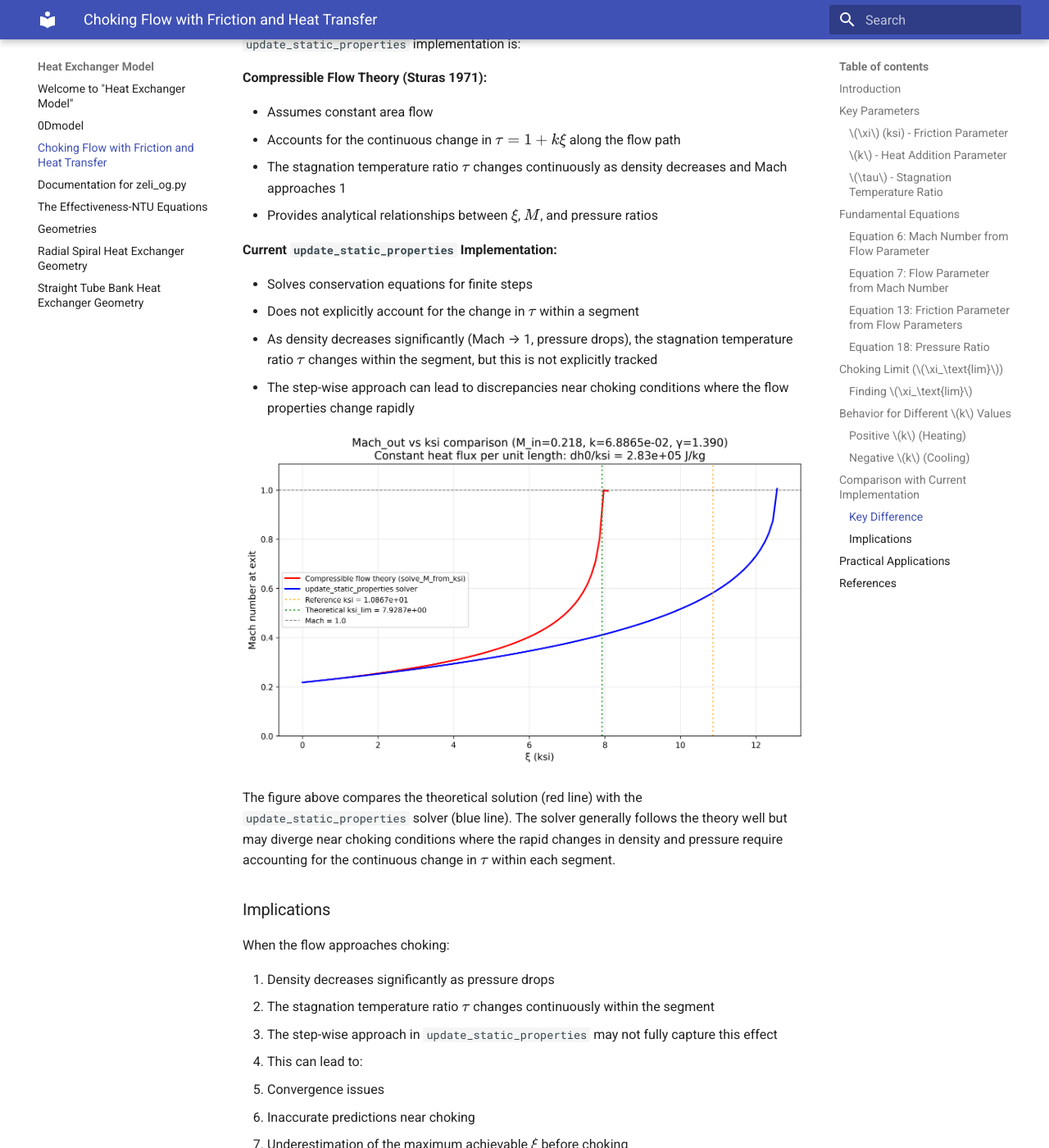
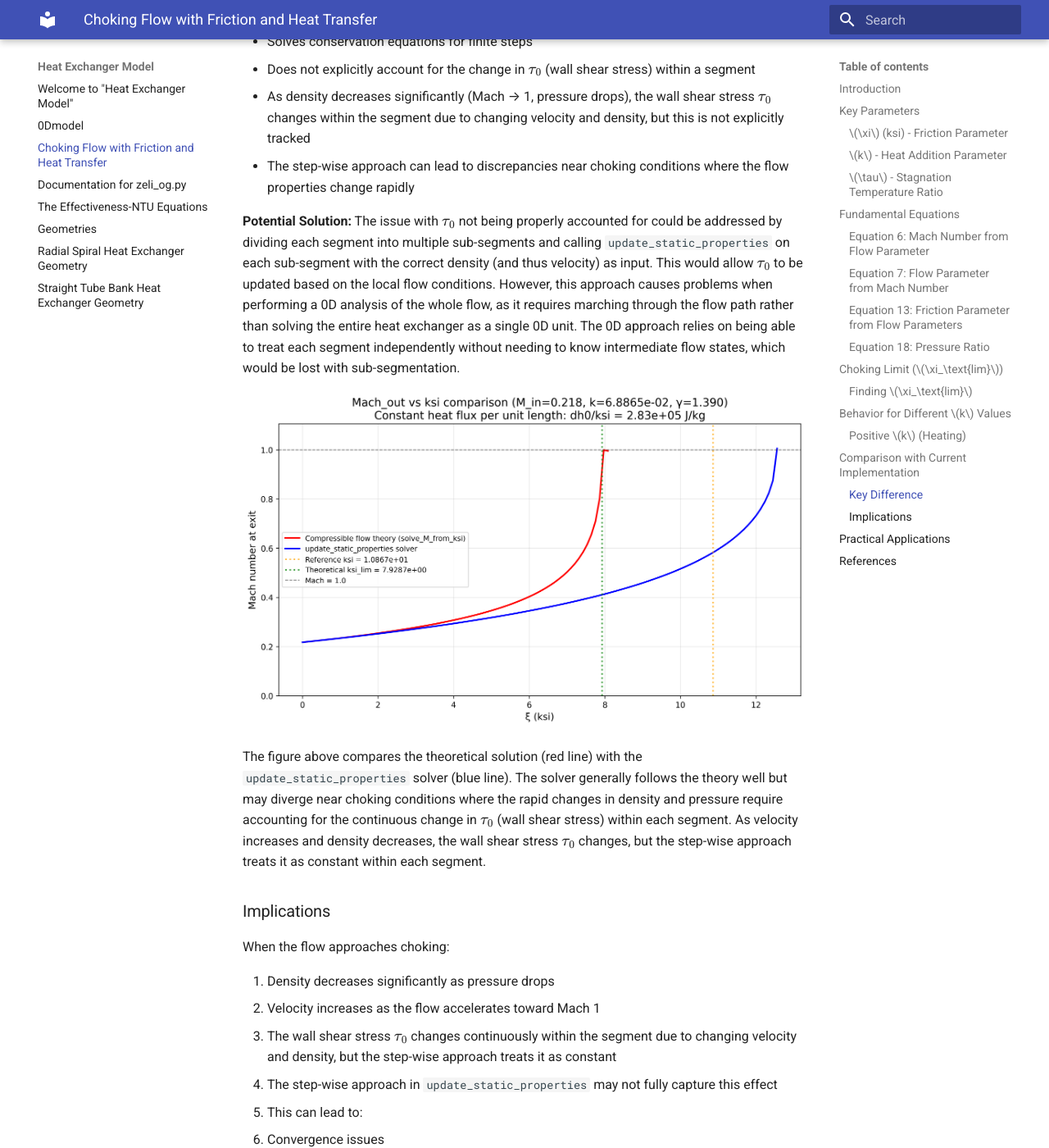
Before and after one commit to kilianbra/heat_exchanger, an MkDocs documentation site: the page built from docs/choking_flow_friction_heat.md, in a window 1280 px wide and 1400 px high, scrolled down 5236 px. Shown: the whole window at 82% size. Built offline with MkDocs 1.6.1 and Material for MkDocs 9.7.7, drawn with Linux system fonts in a browser that asks for light colours; some of the changed text lies outside the part shown.

Commit message:
Added explanation of how Qdot depends on xi and k to be correct and adapted plot to be at same Mach numbers

```diff
--- a/docs/choking_flow_friction_heat.md
+++ b/docs/choking_flow_friction_heat.md
@@ -137,26 +137,14 @@
 
 ### Positive $k$ (Heating)
 
-For positive $k$ (heat addition):
+For positive $k$ (heat addition) and negative $k$ (cooling):
 
 - The Mach number initially increases with $\xi$
-- There is a maximum Mach number at $\xi_\text{lim}$
-- Beyond $\xi_\text{lim}$, the solution jumps to a supersonic branch where $M$ decreases
 - The flow chokes when $M$ reaches 1.0
 
 ![Mach number vs ksi for different k values](assets/mach_vs_ksi.png)
 
-The figure above shows how Mach number varies with $\xi$ for different $k$ values. Positive $k$ values (solid lines) show the characteristic behavior with a maximum Mach number before choking.
-
-### Negative $k$ (Cooling)
-
-For negative $k$ (heat removal):
-
-- The Mach number increases monotonically with $\xi$
-- The flow chokes when $M = 1.0$
-- There is no supersonic branch
-
-Negative $k$ values (dashed lines in the figure) show monotonic increase to choking.
+The figure above shows how Mach number varies with $\xi$ for different $k$ values. Positive $k$ values (solid lines) and negative $k$ values (dashed lines in the figure) both show monotonic increase to choking.
 
 ## Comparison with Current Implementation
 
@@ -185,22 +173,25 @@
 **Current `update_static_properties` Implementation:**
 
 - Solves conservation equations for finite steps
-- Does not explicitly account for the change in $\tau$ within a segment
-- As density decreases significantly (Mach → 1, pressure drops), the stagnation temperature ratio $\tau$ changes within the segment, but this is not explicitly tracked
+- Does not explicitly account for the change in $\tau_0$ (wall shear stress) within a segment
+- As density decreases significantly (Mach → 1, pressure drops), the wall shear stress $\tau_0$ changes within the segment due to changing velocity and density, but this is not explicitly tracked
 - The step-wise approach can lead to discrepancies near choking conditions where the flow properties change rapidly
+
+**Potential Solution:** The issue with $\tau_0$ not being properly accounted for could be addressed by dividing each segment into multiple sub-segments and calling `update_static_properties` on each sub-segment with the correct density (and thus velocity) as input. This would allow $\tau_0$ to be updated based on the local flow conditions. However, this approach causes problems when performing a 0D analysis of the whole flow, as it requires marching through the flow path rather than solving the entire heat exchanger as a single 0D unit. The 0D approach relies on being able to treat each segment independently without needing to know intermediate flow states, which would be lost with sub-segmentation.
 
 ![Comparison of theory vs solver](assets/mach_out_vs_ksi_comparison.png)
 
-The figure above compares the theoretical solution (red line) with the `update_static_properties` solver (blue line). The solver generally follows the theory well but may diverge near choking conditions where the rapid changes in density and pressure require accounting for the continuous change in $\tau$ within each segment.
+The figure above compares the theoretical solution (red line) with the `update_static_properties` solver (blue line). The solver generally follows the theory well but may diverge near choking conditions where the rapid changes in density and pressure require accounting for the continuous change in $\tau_0$ (wall shear stress) within each segment. As velocity increases and density decreases, the wall shear stress $\tau_0$ changes, but the step-wise approach treats it as constant within each segment.
 
 ### Implications
 
 When the flow approaches choking:
 
 1. Density decreases significantly as pressure drops
-2. The stagnation temperature ratio $\tau$ changes continuously within the segment
-3. The step-wise approach in `update_static_properties` may not fully capture this effect
-4. This can lead to:
+2. Velocity increases as the flow accelerates toward Mach 1
+3. The wall shear stress $\tau_0$ changes continuously within the segment due to changing velocity and density, but the step-wise approach treats it as constant
+4. The step-wise approach in `update_static_properties` may not fully capture this effect
+5. This can lead to:
    - Convergence issues
    - Inaccurate predictions near choking
    - Underestimation of the maximum achievable $\xi$ before choking
```
Also changed, not shown: docs/assets/mach_vs_ksi.png, 1 other file.
